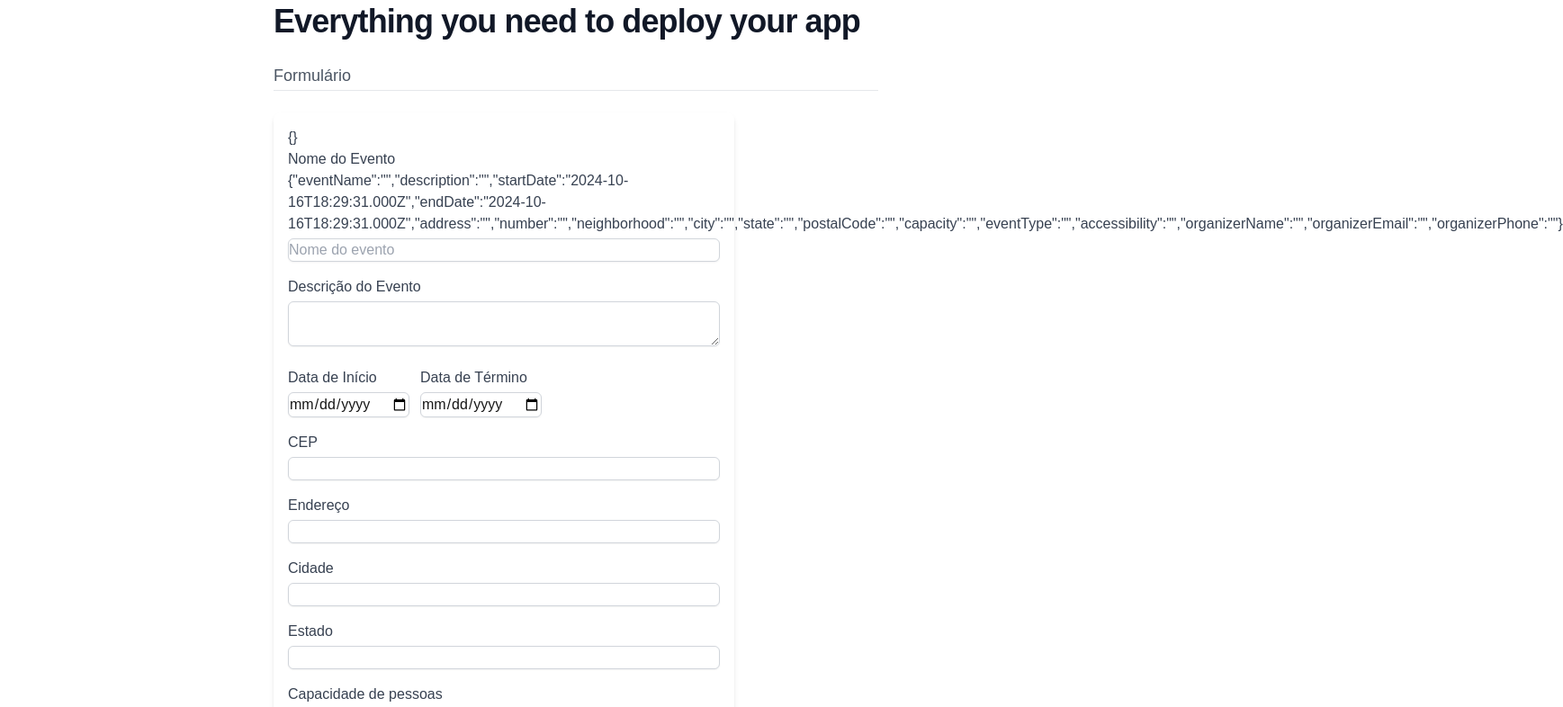
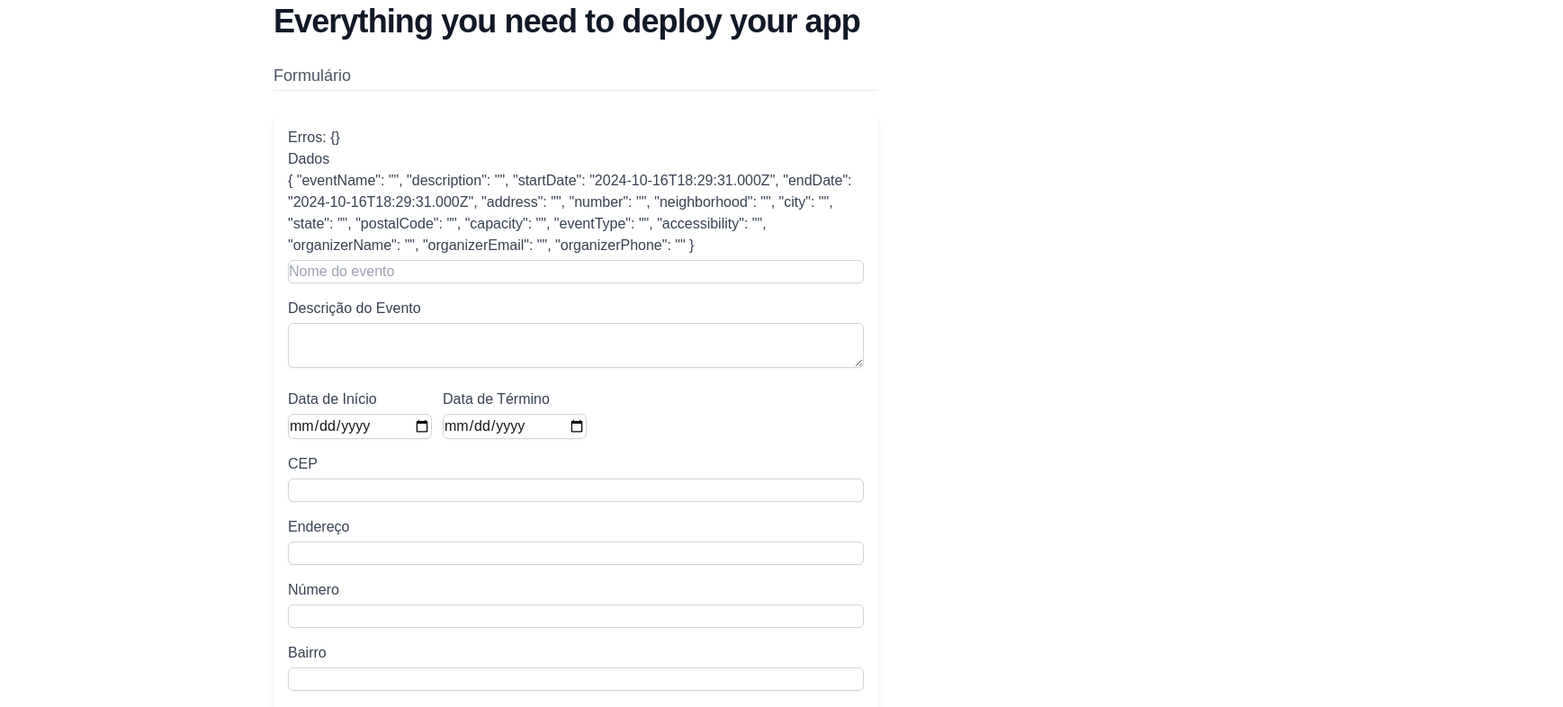
Before and after one commit to viniciusnascimento95/findplace, a Next.js app: page / in a window 1280 px wide. Shown: the part 160-946 px from the top of the page at 90% size, 1737 px wide, since content can reach past the window. Built offline with nearby package versions, Linux system fonts and the light colour scheme.

Commit message:
WIP: salvando dados no localstorage

```diff
--- a/src/app/page.tsx
+++ b/src/app/page.tsx
@@ -1,6 +1,7 @@
 "use client";
 
-import { Field, Form, Formik, FormikHelpers } from 'formik';
+import { ErrorMessage, Field, Form, Formik, FormikHelpers } from 'formik';
+import { useEffect, useState } from 'react';
 import * as Yup from 'yup';
 
 interface Values {
@@ -22,17 +23,24 @@ interface Values {
   organizerPhone: string
 }
 
-interface ErrorMessageProps {
-  touched: boolean | undefined;
-  error: string | undefined;
-}
-
-
 export default function Home() {
 
-  const ErrorMessage = ({ touched, error }: ErrorMessageProps) => (
-    touched && error ? <div className="text-red-500 text-sm">{error}</div> : null
-  );
+  const [savedEvents, setSavedEvents] = useState([]);
+
+  useEffect(() => {
+    const storedEvents = localStorage.getItem('events');
+    if (storedEvents) {
+      setSavedEvents(JSON.parse(storedEvents));
+    }
+  }, []);
+
+  const saveEvent = (values: Values) => {
+    const events = JSON.parse(localStorage.getItem('events') || '[]');
+    events.push(values);
+    localStorage.setItem('events', JSON.stringify(events));
+    setSavedEvents(events);
+  };
+
 
   return (
     <div className="bg-white py-24 sm:py-32">
@@ -43,7 +51,6 @@ export default function Home() {
           </h2>
           <p className="mt-2 text-3xl font-bold tracking-tight text-gray-900 sm:text-4xl">
             Everything you need to deploy your app
-
 
           </p>
           <p className="mt-6 text-lg leading-8 text-gray-600">
@@ -98,24 +105,23 @@ export default function Home() {
               setTimeout(() => {
                 alert(JSON.stringify(values, null, 2));
                 setSubmitting(false);
+                saveEvent(values);
               }, 500);
             }}
           >
-            {({ isSubmitting, touched, errors, values, handleBlur, handleChange }) => (
-              <Form className="max-w-lg p-4 bg-white shadow-md rounded-lg">
-                <p className="text-gray-700">{JSON.stringify(errors, null, 2)}</p>
+            {({ isSubmitting, errors, values, handleBlur, handleChange, isValid }) => (
+              <Form className="max-w-xx p-4 bg-white shadow-md rounded-lg">
+                <p className="text-gray-700">Erros: {JSON.stringify(errors, null, 2)}</p>
                 <div className="mb-4 text-left">
-                  <label htmlFor="eventName" className="block text-gray-700">Nome do Evento</label>
-                  <p className="block text-gray-700"> {JSON.stringify(values)}</p>
+                  <label htmlFor="eventName" className="block text-gray-700">Dados</label>
+                  <p className="block text-gray-700"> {JSON.stringify(values, null ,2)}</p>
                   <Field
                     name="eventName"
                     placeholder="Nome do evento"
                     onBlur={handleBlur}
                     className="mt-1 w-full border border-gray-300 rounded-md shadow-sm focus:border-blue-500 focus:ring focus:ring-blue-200 focus:ring-opacity-50"
                   />
-                  {touched.eventName && errors.eventName && (
-                    <div className="text-red-500 text-sm">{errors.eventName}</div>
-                  )}
+                  <ErrorMessage name="eventName" component="div" className="text-red-500 text-sm" />
                 </div>
 
                 <div className="mb-4 text-left">
@@ -127,9 +133,7 @@ export default function Home() {
                     onBlur={handleBlur}
                     className="mt-1 w-full border border-gray-300 rounded-md shadow-sm focus:border-blue-500 focus:ring focus:ring-blue-200 focus:ring-opacity-50"
                   />
-                  {touched.description && errors.description && (
-                    <div className="text-red-500 text-sm">{errors.description}</div>
-                  )}
+                  <ErrorMessage name="description" component="div" className="text-red-500 text-sm" />
                 </div>
 
                 <div className='flex flex-row'>
@@ -158,88 +162,98 @@ export default function Home() {
 
                 <div className="mb-4 text-left">
                   <label htmlFor="postalCode" className="block text-gray-700">CEP</label>
-                  <input
+                  <Field
                     id="postalCode"
                     name="postalCode"
                     type="text"
                     className="mt-1 w-full border border-gray-300 rounded-md shadow-sm focus:border-blue-500 focus:ring focus:ring-blue-200 focus:ring-opacity-50"
                   />
-                  {touched.postalCode && errors.postalCode ? (
-                    <div className="text-red-500 text-sm">{errors.postalCode}</div>
-                  ) : null}
+
+                  <ErrorMessage name="postalCode" component="div" className="text-red-500 text-sm" />
                 </div>
 
                 <div className="mb-4 text-left">
                   <label htmlFor="address" className="block text-gray-700">Endereço</label>
-                  <input
+                  <Field
                     id="address"
                     name="address"
                     type="text"
                     className="mt-1 w-full border border-gray-300 rounded-md shadow-sm focus:border-blue-500 focus:ring focus:ring-blue-200 focus:ring-opacity-50"
+                  />
+                  <ErrorMessage name="address" component="div" className="text-red-500 text-sm" />
+                </div>
 
+                <div className="mb-4 text-left">
+                  <label htmlFor="address" className="block text-gray-700">Número</label>
+                  <Field
+                    id="number"
+                    name="number"
+                    type="text"
+                    className="mt-1 w-full border border-gray-300 rounded-md shadow-sm focus:border-blue-500 focus:ring focus:ring-blue-200 focus:ring-opacity-50"
                   />
-                  {touched.address && errors.address ? (
-                    <div className="text-red-500 text-sm">{errors.address}</div>
-                  ) : null}
+                  <ErrorMessage name="number" component="div" className="text-red-500 text-sm" />
+                </div>
+
+                <div className="mb-4 text-left">
+                  <label htmlFor="address" className="block text-gray-700">Bairro</label>
+                  <Field
+                    id="neighborhood"
+                    name="neighborhood"
+                    type="text"
+                    className="mt-1 w-full border border-gray-300 rounded-md shadow-sm focus:border-blue-500 focus:ring focus:ring-blue-200 focus:ring-opacity-50"
+                  />
+                  <ErrorMessage name="neighborhood" component="div" className="text-red-500 text-sm" />
                 </div>
 
                 <div className="mb-4 text-left">
                   <label htmlFor="city" className="block text-gray-700">Cidade</label>
-                  <input
+                  <Field
                     id="city"
                     name="city"
                     type="text"
                     className="mt-1 w-full border border-gray-300 rounded-md shadow-sm focus:border-blue-500 focus:ring focus:ring-blue-200 focus:ring-opacity-50"
                   />
-                  {touched.city && errors.city ? (
-                    <div className="text-red-500 text-sm">{errors.city}</div>
-                  ) : null}
+                  <ErrorMessage name="city" component="div" className="text-red-500 text-sm" />
                 </div>
 
                 <div className="mb-4 text-left">
                   <label htmlFor="state" className="block text-gray-700">Estado</label>
-                  <input
+                  <Field
                     id="state"
                     name="state"
                     type="text"
                     className="mt-1 w-full border border-gray-300 rounded-md shadow-sm focus:border-blue-500 focus:ring focus:ring-blue-200 focus:ring-opacity-50"
                   />
-                  {touched.state && errors.state ? (
-                    <div className="text-red-500 text-sm">{errors.state}</div>
-                  ) : null}
+                  <ErrorMessage name="state" component="div" className="text-red-500 text-sm" />
                 </div>
 
                 <div className="mb-4 text-left">
                   <label htmlFor="capacity" className="block text-gray-700">Capacidade de pessoas</label>
-                  <input
+                  <Field
                     id="capacity"
                     name="capacity"
                     type="number"
                     className="mt-1 w-full border border-gray-300 rounded-md shadow-sm focus:border-blue-500 focus:ring focus:ring-blue-200 focus:ring-opacity-50"
                   />
-                  {touched.capacity && errors.capacity ? (
-                    <div className="text-red-500 text-sm">{errors.capacity}</div>
-                  ) : null}
+                  <ErrorMessage name="capacity" component="div" className="text-red-500 text-sm" />
                 </div>
 
                 <div className="mb-4 text-left">
                   <label htmlFor="eventType" className="block text-gray-700">Tipo de Evento</label>
-                  <input
+                  <Field
                     id="eventType"
                     name="eventType"
-                    type="number"
+                    type="text"
                     className="mt-1 w-full border border-gray-300 rounded-md shadow-sm focus:border-blue-500 focus:ring focus:ring-blue-200 focus:ring-opacity-50"
                   />
-                  {touched.eventType && errors.eventType ? (
-                    <div className="text-red-500 text-sm">{errors.eventType}</div>
-                  ) : null}
+                  <ErrorMessage name="eventType" component="div" className="text-red-500 text-sm" />
                 </div>
 
                 <div className="mb-4 text-left">
                   <label className="block text-gray-700 mb-2">O local é acessível?</label>
                   <div className="flex items-center space-x-4">
                     <label className="inline-flex items-center">
-                      <input
+                      <Field
                         type="radio"
                         name="accessibility"
                         value="SIM"
@@ -251,7 +265,7 @@ export default function Home() {
                       <span className="ml-2 text-gray-700">Sim</span>
                     </label>
                     <label className="inline-flex items-center">
-                      <input
+                      <Field
                         type="radio"
                         name="accessibility"
                         value="NAO"
@@ -263,57 +277,53 @@ export default function Home() {
                       <span className="ml-2 text-gray-700">Não</span>
                     </label>
                   </div>
-                  {touched.accessibility && errors.accessibility ? (
-                    <div className="text-red-500 text-sm">{errors.accessibility}</div>
-                  ) : null}
+
+                  <ErrorMessage name="accessibility" component="div" className="text-red-500 text-sm" />
                 </div>
 
                 <div className="mb-4 text-left">
                   <label htmlFor="organizerName" className="block text-gray-700">Organizadora</label>
-                  <input
+                  <Field
                     id="organizerName"
                     name="organizerName"
                     type="text"
                     className="mt-1 w-full border border-gray-300 rounded-md shadow-sm focus:border-blue-500 focus:ring focus:ring-blue-200 focus:ring-opacity-50"
 
                   />
-                  {touched.organizerName && errors.organizerName ? (
-                    <div className="text-red-500 text-sm">{errors.organizerName}</div>
-                  ) : null}
+
+                  <ErrorMessage name="organizerName" component="div" className="text-red-500 text-sm" />
                 </div>
 
                 <div className="mb-4 text-left">
                   <label htmlFor="organizerEmail" className="block text-gray-700">E-mail Organizadora</label>
-                  <input
+                  <Field
                     id="organizerEmail"
                     name="organizerEmail"
                     type="email"
                     className="mt-1 w-full border border-gray-300 rounded-md shadow-sm focus:border-blue-500 focus:ring focus:ring-blue-200 focus:ring-opacity-50"
 
                   />
-                  {touched.organizerEmail && errors.organizerEmail ? (
-                    <div className="text-red-500 text-sm">{errors.organizerEmail}</div>
-                  ) : null}
+
+                  <ErrorMessage name="organizerEmail" component="div" className="text-red-500 text-sm" />
                 </div>
 
                 <div className="mb-4 text-left">
                   <label htmlFor="organizerPhone" className="block text-gray-700">Contato Organizadora</label>
-                  <input
+                  <Field
                     id="organizerPhone"
                     name="organizerPhone"
                     type="tel"
                     className="mt-1 w-full border border-gray-300 rounded-md shadow-sm focus:border-blue-500 focus:ring focus:ring-blue-200 focus:ring-opacity-50"
 
                   />
-                  {touched.organizerPhone && errors.organizerPhone ? (
-                    <div className="text-red-500 text-sm">{errors.organizerPhone}</div>
-                  ) : null}
+
+                  <ErrorMessage name="organizerPhone" component="div" className="text-red-500 text-sm" />
                 </div>
 
                 <button
                   type="submit"
                   className="mt-4 w-full bg-blue-500 text-white py-2 rounded-md hover:bg-blue-600"
-                  disabled={isSubmitting}
+                  disabled={isSubmitting || !isValid}
                 >
                   {isSubmitting ? 'Enviando...' : 'Salvar'}
                 </button>
@@ -321,6 +331,13 @@ export default function Home() {
             )}
           </Formik>
         </div>
+
+
+        {savedEvents.map((event, index) => (
+          <div key={index}>
+            <p>{JSON.stringify(event, null, 2)}</p>
+          </div>
+        ))}
       </div>
     </div>
   );
```
